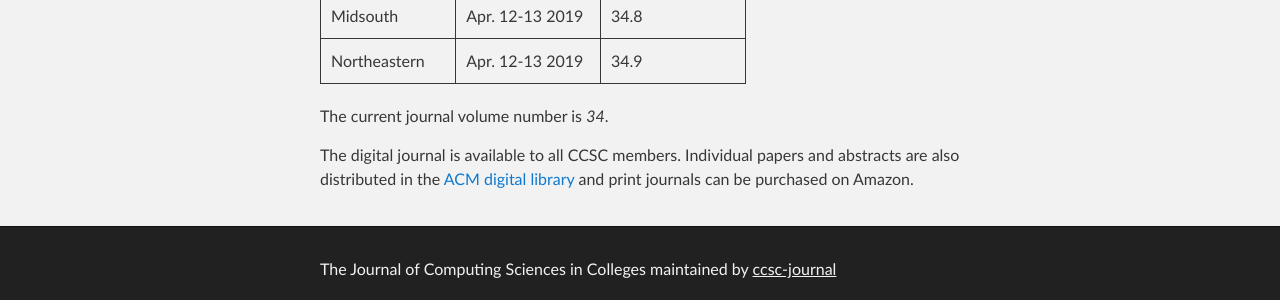
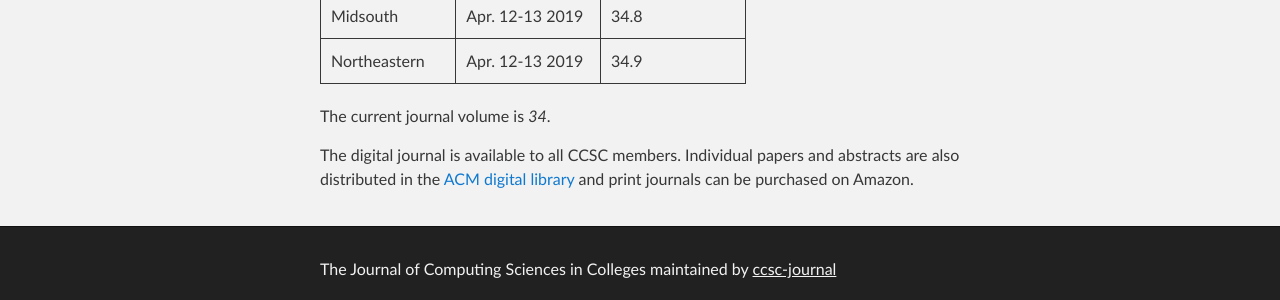
Before and after one commit to ccsc-journal/ccsc-editor, a Jekyll site: the page built from docs/index.md, in a window 1280 px wide. Shown: the part 992-1292 px from the top of the page. Built offline with Jekyll 4.4.1, drawn with Linux system fonts in a browser that asks for light colours.

Commit message:
minor editing

```diff
--- a/docs/index.md
+++ b/docs/index.md
@@ -20,7 +20,7 @@ The Consortium for Computing Sciences in Colleges (CCSC) holds ten regional conf
 | Midsouth | Apr. 12-13 2019 | 34.8 |
 | Northeastern | Apr. 12-13 2019 | 34.9 |
 
-The current journal volume number is _34_.
+The current journal volume is _34_.
 
 The digital journal is available to all CCSC members. Individual papers and
 abstracts are also distributed in the [ACM digital library](https://dl.acm.org/pub.cfm?id=J420) and print journals can be purchased
```
Also changed, not shown: docs/editors.md (+1 -1 lines).
